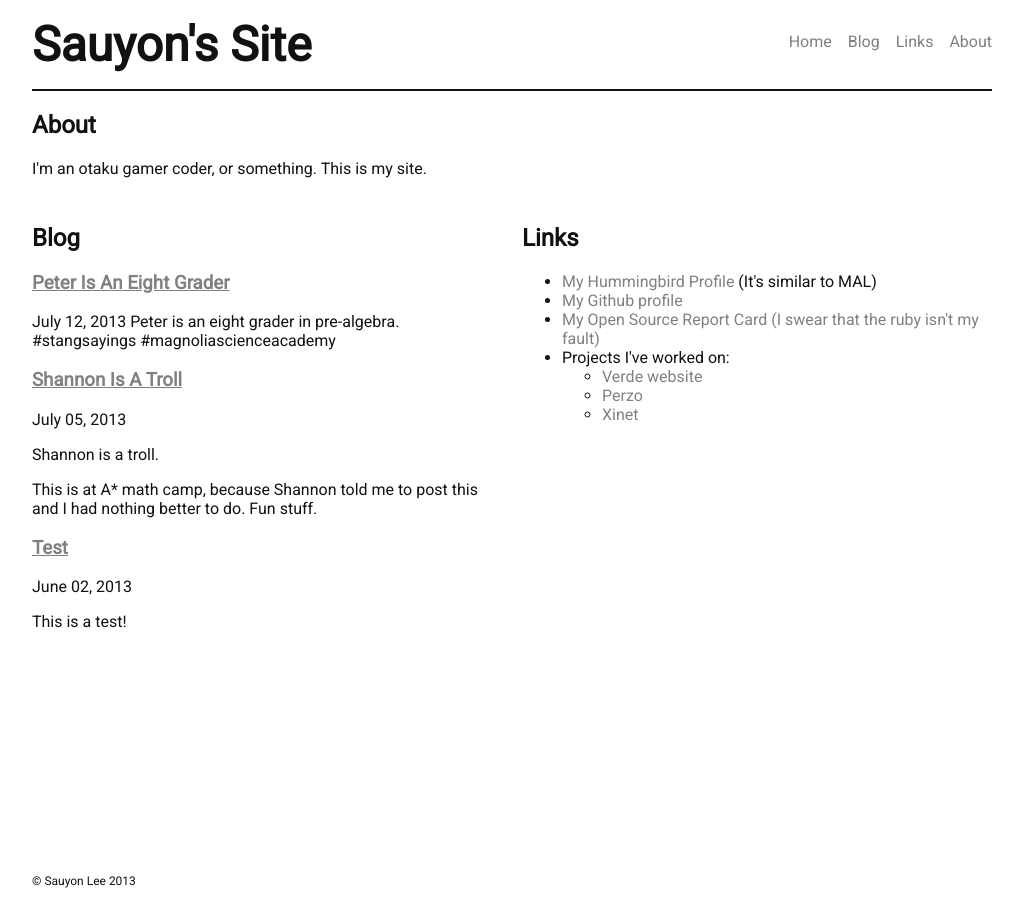
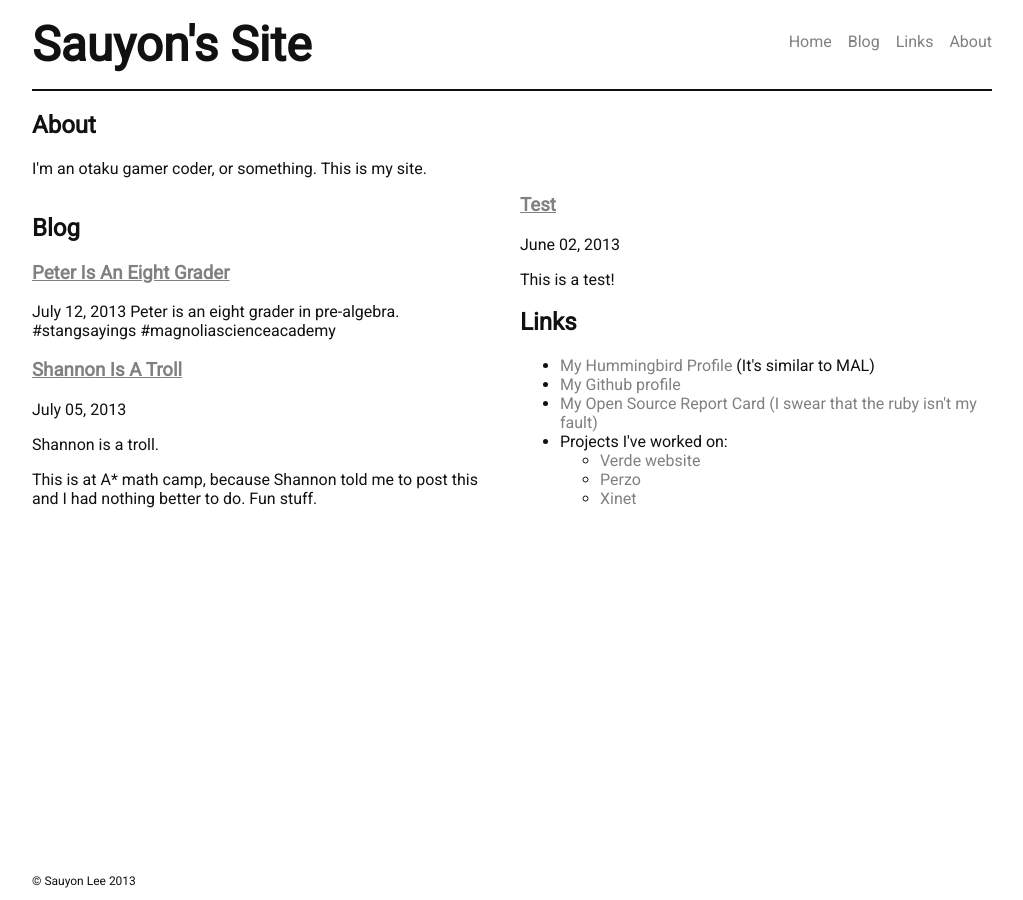
Before and after one commit to sauyon/sauyon.github.io, a Jekyll site: the page built from index.html, in a window 1280 px wide. Shown: the whole page, without its empty margins (128-1151 px from the left). Built offline with Jekyll 4.4.1, drawn with Linux system fonts in a browser that asks for light colours.

Commit message:
use css3 for less glitchy columns

```diff
--- a/css/style.css
+++ b/css/style.css
@@ -66,9 +66,8 @@ a:hover {
 	color: skyblue;
 }
 
-.main-blog {
-	width: 460px;
-	float: left;
+.columns {
+	columns: 460px 2;
 }
 
 .main-blog ul,
@@ -82,11 +81,6 @@ a:hover {
 	text-decoration: underline;
 }
 
-.main-links {
-	width: 460px;
-	float: right;
-}
-
 footer {
 	position: fixed;
 	bottom: 0;
--- a/index.html
+++ b/index.html
@@ -5,6 +5,7 @@ layout: default
   <h2>About</h2>
   <p>I'm an otaku gamer coder, or something. This is my site.</p>
 </section>
+<div class="columns">
   <section class="main-blog">
     <h2>Blog</h2>
     <ul>
@@ -37,3 +38,4 @@ layout: default
       </li>
     </ul>
   </section>
+</div>
```
Lines whose indentation alone changed are shown as unchanged.
